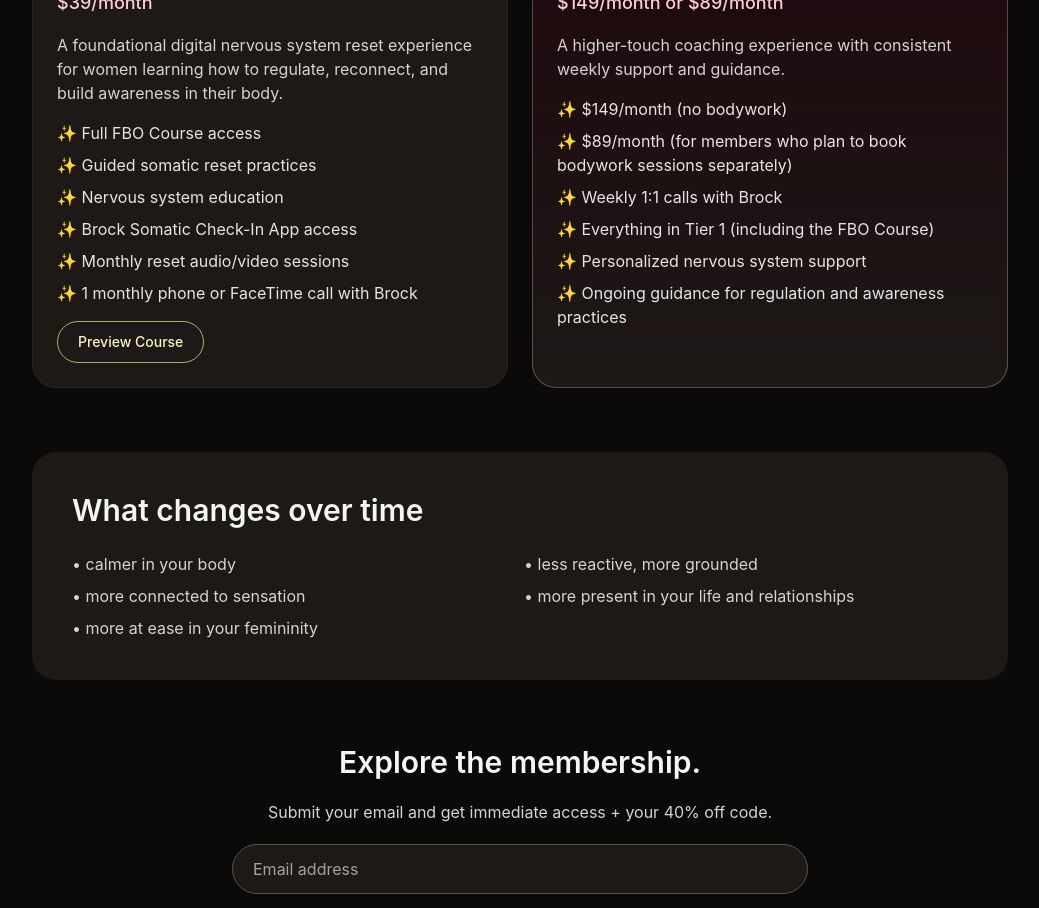
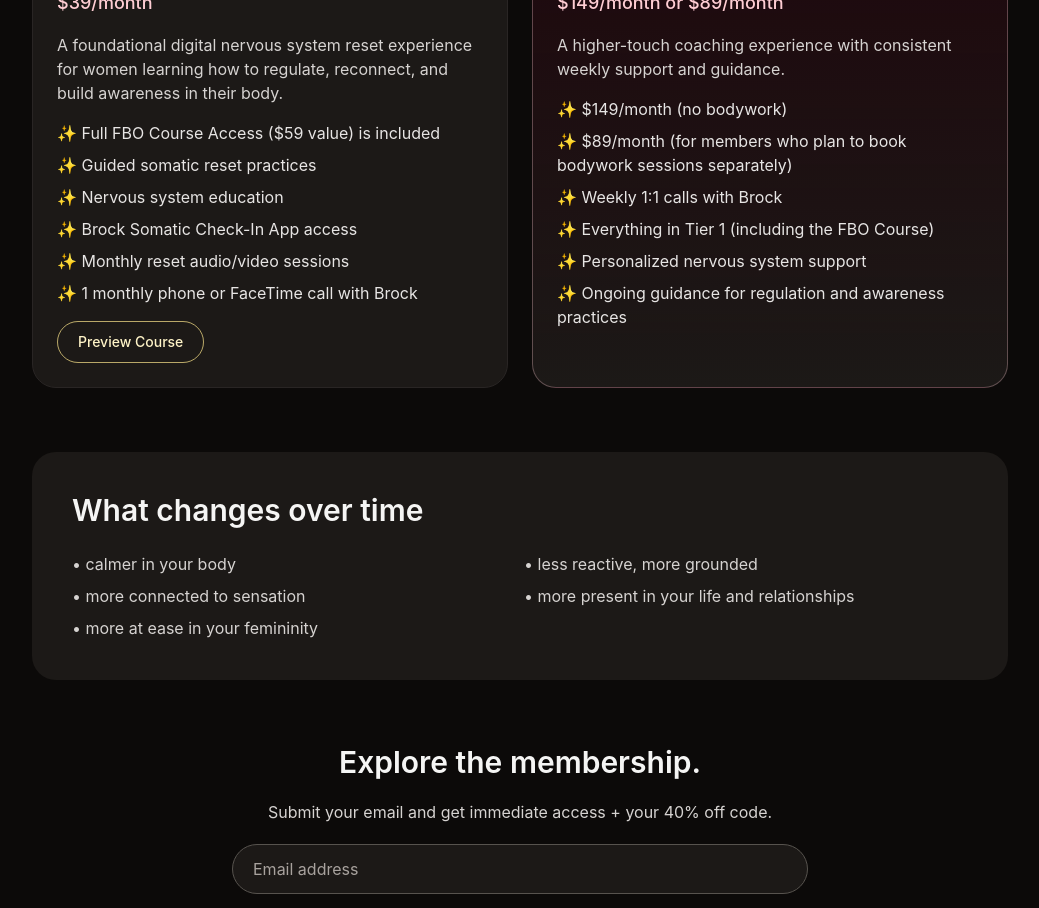
Before and after one commit to hypnovala/fbo-membership, a Next.js app: page / in a window 1280 px wide. Shown: the part 2100-3008 px from the top of the page, without its empty margins (120-1159 px from the left). Built offline with nearby package versions, Linux system fonts and the light colour scheme.

Commit message:
Update membership highlight description for tier1

```diff
--- a/app/page.tsx
+++ b/app/page.tsx
@@ -6,7 +6,7 @@ import Image from "next/image";
 
 const membershipHighlights = {
   tier1: [
-    "Full FBO Course access",
+    "Full FBO Course Access ($59 value) is included",
     "Guided somatic reset practices",
     "Nervous system education",
     "Brock Somatic Check-In App access",
```
